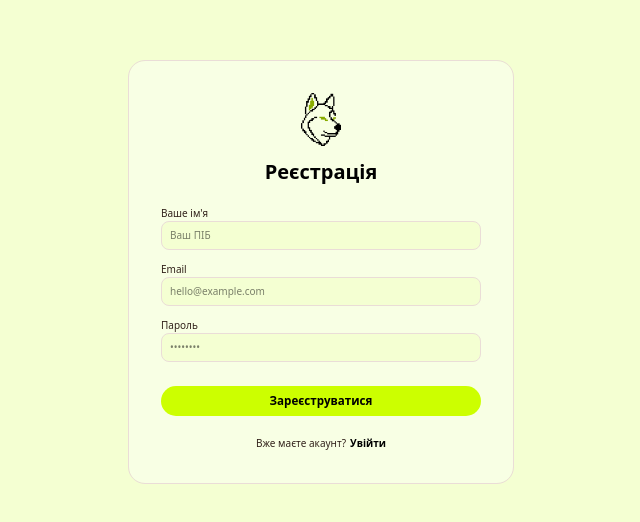
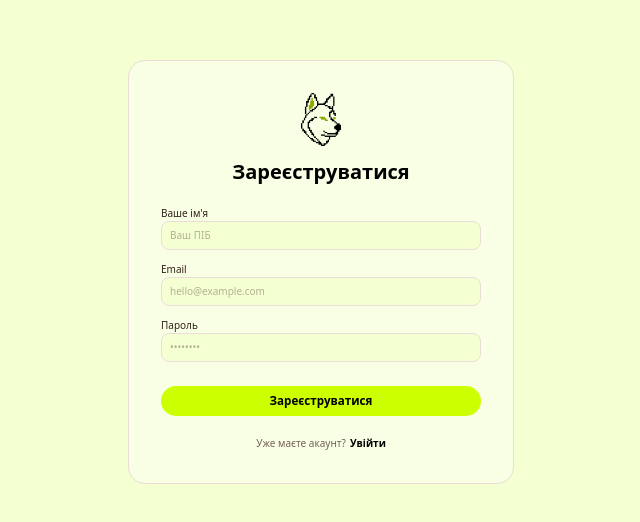
Before and after one commit to aidoteam10-art/Hucky, a SvelteKit app in the folder frontend/: page /registration in a window 1280 px wide. Shown: the part 128-650 px from the top of the page, without its empty margins (319-959 px from the left). Built offline with nearby package versions, Linux system fonts and the light colour scheme.

Commit message:
Design changes

```diff
--- a/frontend/src/components/Link.svelte
+++ b/frontend/src/components/Link.svelte
@@ -10,7 +10,7 @@
 
 <a
     {href}
-    class = "btn no-underline font-bold text-[0.9rem] py-2 px-4 rounded transition-all duration-300 ease-out
+    class = "btn no-underline font-semibold text-[0.8rem] py-3 px-5 rounded-[0.4rem] transition-all duration-300 ease-out
     {variant === 'primary' ? 'bg-[#191F00] text-white hover:bg-[#344100]' : ''}
     {variant === 'ghost' ? 'hover:ring-1 hover:ring-[#191F00]' : ''}
     {className}
--- a/frontend/src/routes/(app)/+page.svelte
+++ b/frontend/src/routes/(app)/+page.svelte
@@ -44,7 +44,7 @@
 
 
 
-    <div class = "grid grid-cols-1 lg:grid-cols-4 gap-5">
+    <div class = "grid grid-cols-1 lg:grid-cols-4 gap-6">
         {#each features as feature}
         <div class = "p-8 flex flex-col ring-[1.5px] rounded-xl items-start gap-4 min-w-70">
            <img src = {feature.icon} class = "bg-[#191F00] p-[0.625rem] rounded-[0.625rem] w-9 h-9">
--- a/frontend/src/routes/(auth)/login/+page.svelte
+++ b/frontend/src/routes/(auth)/login/+page.svelte
@@ -1,14 +1,22 @@
+<script>
+</script>
+
 <main class = "flex flex-col bg-[#F8FFE4] w-fit rounded-2xl outline-1 outline-[#EADDD7] p-8">
     <div class = "flex flex-col items-center">
         <img src = "/icons/logo_black.png" class = "w-10 h-a">
-        <h1 class = "mt-3 text-xl font-bold">Вхід</h1></div>
-    <h2 class = "mt-3 text-[0.625rem] text-[#32221B]">Email</h2>
-    <input type="text" placeholder="hello@example.com" class = "bg-[#F4FFD2] border border-[#EADDD7] rounded-lg p-1.5 pl-2 text-[0.625rem] w-80">
-    <h2 class = "mt-3 text-[0.625rem] text-[#32221B]">Пароль</h2>
-    <input type="text" placeholder="••••••••" class = "bg-[#F4FFD2] border border-[#EADDD7] rounded-lg p-1.5 pl-2 text-[0.625rem] w-80">
+        <h1 class = "mt-3 text-xl font-bold">Увійти</h1></div>
+
+    <h2 class = "mt-3 font-medium text-[0.625rem] text-[#32221B]">Email</h2>
+
+    <input type="text" placeholder="hello@example.com" class = "text-[#756157] bg-[#F4FFD2] border border-[#EADDD7] rounded-lg p-1.5 pl-2 text-[0.625rem] w-80">
+    <h2 class = "mt-3 font-medium text-[0.625rem] text-[#32221B]">Пароль</h2>
+    <input type="text" placeholder="••••••••" class = "text-[#756157] bg-[#F4FFD2] border border-[#EADDD7] rounded-lg p-1.5 pl-2 text-[0.625rem] w-80">
+
     <button class = " mt-6 bg-[#CCFF00] rounded-3xl text-[0.725rem] font-bold py-1.5 hover:bg-[#DAFF44] transition-colors duration-200 ease-out cursor-pointer">Увійти</button>
+
     <span class = "mt-5 flex justify-center">
-        <span class = "mr-1 text-[0.625rem] text-[#32221B]">Ще не маєте акаунту?</span>
+        <span class = "mr-1 text-[0.625rem] text-[#756157] ">Ще не маєте акаунту?</span>
         <a href = /registration class = "text-[0.625rem] font-semibold hover:underline">Зареєструватися</a>
     </span>
+
 </main>
--- a/frontend/src/routes/(auth)/registration/+page.svelte
+++ b/frontend/src/routes/(auth)/registration/+page.svelte
@@ -1,16 +1,26 @@
+<script>
+</script>
+
 <main class = "flex flex-col bg-[#F8FFE4] w-fit rounded-2xl outline-1 outline-[#EADDD7] p-8">
     <div class = "flex flex-col items-center">
         <img src = "/icons/logo_black.png" class = "w-10 h-a">
-        <h1 class = "mt-3 text-xl font-bold">Реєстрація</h1></div>
-    <h2 class = "mt-5 text-[0.625rem] text-[#32221B]">Ваше ім'я</h2>
-    <input type="text" placeholder="Ваш ПІБ" class = "bg-[#F4FFD2] border border-[#EADDD7] rounded-lg p-1.5 pl-2 text-[0.625rem] w-80">
-    <h2 class = "mt-3 text-[0.625rem] text-[#32221B]">Email</h2>
-    <input type="text" placeholder="hello@example.com" class = "bg-[#F4FFD2] border border-[#EADDD7] rounded-lg p-1.5 pl-2 text-[0.625rem] w-80">
-    <h2 class = "mt-3 text-[0.625rem] text-[#32221B]">Пароль</h2>
-    <input type="text" placeholder="••••••••" class = "bg-[#F4FFD2] border border-[#EADDD7] rounded-lg p-1.5 pl-2 text-[0.625rem] w-80">
+        <h1 class = "mt-3 text-xl font-bold">Зареєструватися</h1></div>
+
+    <h2 class = "mt-5 text-[0.625rem] font-medium text-[#32221B]">Ваше ім'я</h2>
+
+    <input type="text" placeholder="Ваш ПІБ" class = "text-[#756157] bg-[#F4FFD2] border border-[#EADDD7] rounded-lg p-1.5 pl-2 text-[0.625rem] w-80">
+
+    <h2 class = "mt-3 text-[0.625rem] font-medium text-[#32221B]">Email</h2>
+
+    <input type="text" placeholder="hello@example.com" class = "text-[#756157] bg-[#F4FFD2] border border-[#EADDD7] rounded-lg p-1.5 pl-2 text-[0.625rem] w-80">
+
+    <h2 class = "mt-3 text-[0.625rem] font-medium text-[#32221B]">Пароль</h2>
+
+    <input type="text" placeholder="••••••••" class = "text-[#756157] bg-[#F4FFD2] border border-[#EADDD7] rounded-lg p-1.5 pl-2 text-[0.625rem] w-80">
+
     <button class = " mt-6 bg-[#CCFF00] rounded-3xl text-[0.725rem] font-bold py-1.5 hover:bg-[#DAFF44] transition-colors duration-200 ease-out cursor-pointer">Зареєструватися</button>
     <span class = "mt-5 flex justify-center">
-        <span class = "mr-1 text-[0.625rem] text-[#32221B]">Вже маєте акаунт? </span>
+        <span class = "mr-1 text-[0.625rem] text-[#756157]">Уже маєте акаунт? </span>
         <a href = /login class = "text-[0.625rem] font-semibold hover:underline">Увійти</a>
     </span>
 </main>
```
